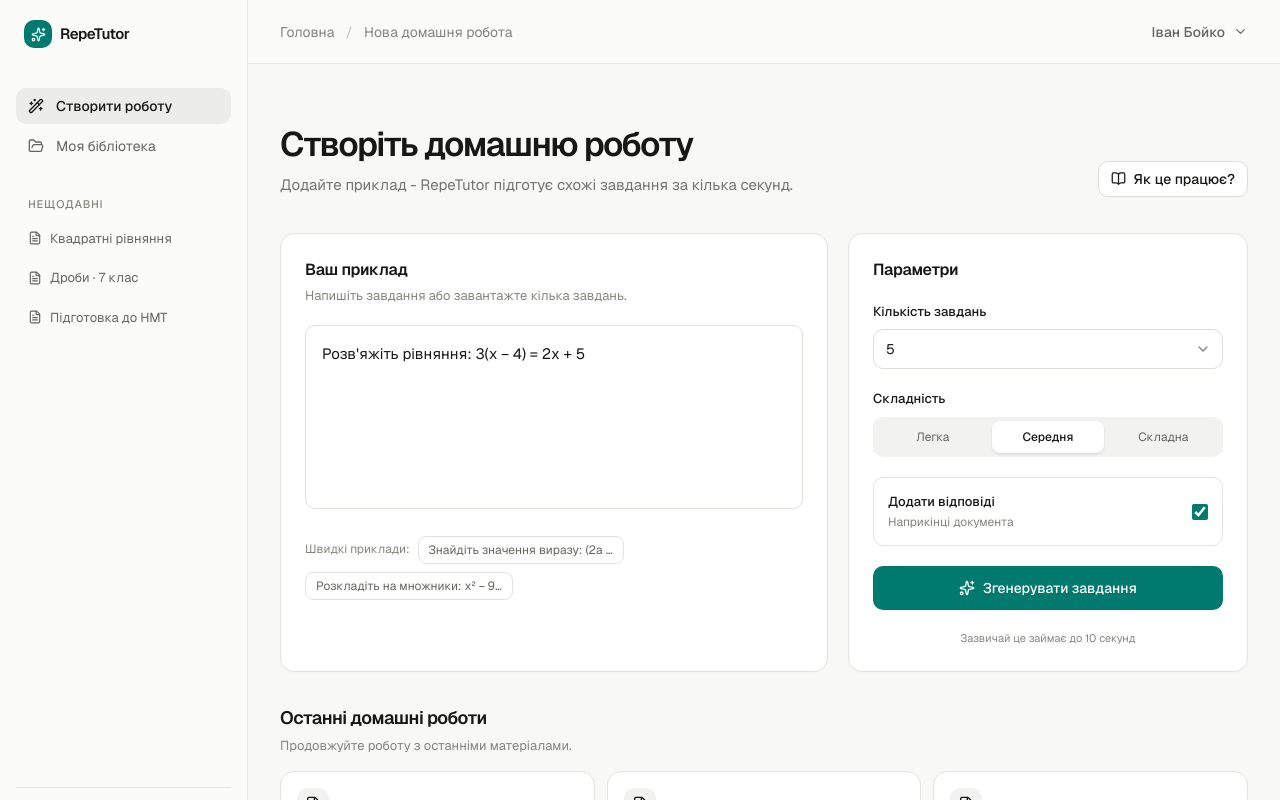
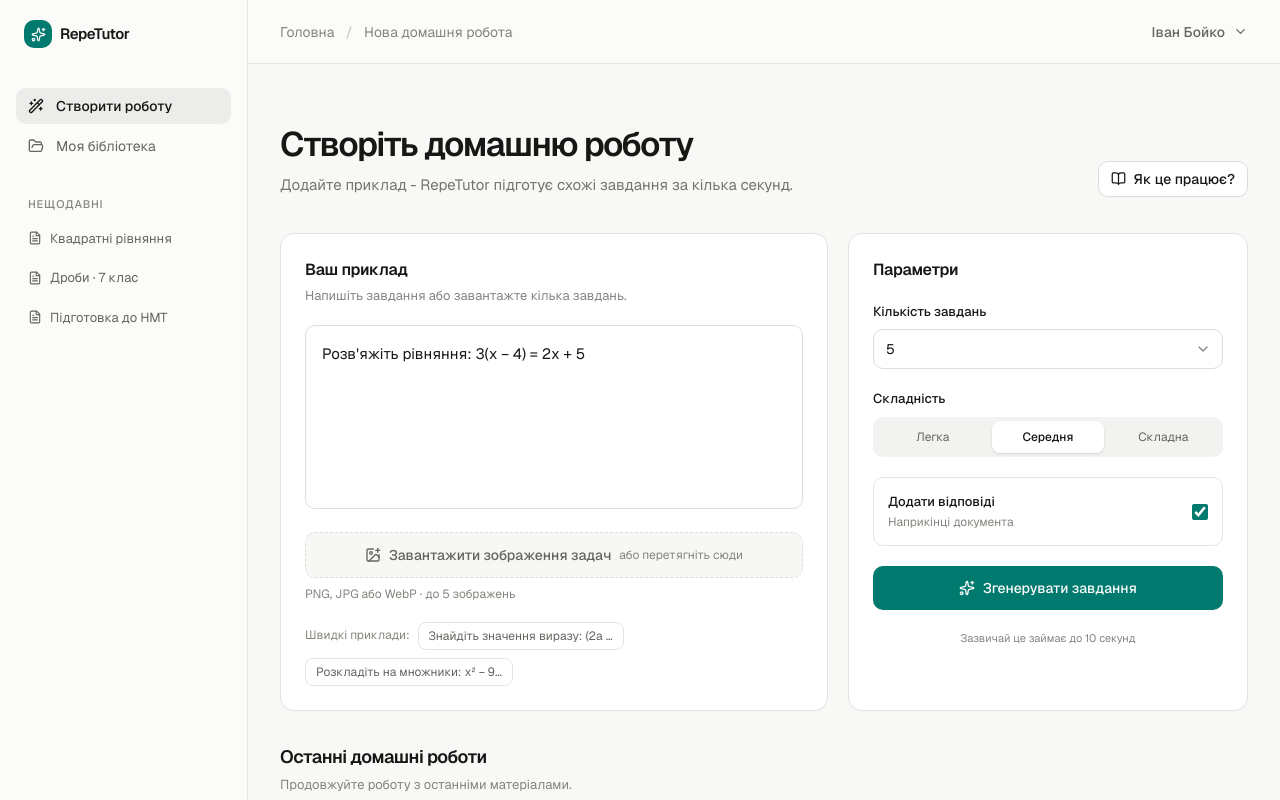
Before and after one commit to ilko-dev/repetutor, a Next.js app in the folder web/: page / in a window 1280 px wide. Shown: the top 800 px of the page. Built offline with nearby package versions, Linux system fonts and the light colour scheme.

Commit message:
feat: add task image uploads

```diff
--- a/web/features/homework-generator/components/generator-form.tsx
+++ b/web/features/homework-generator/components/generator-form.tsx
@@ -1,13 +1,17 @@
 import { ChevronDown, Sparkles } from "lucide-react";
 import { SurfaceCard } from "@/components/ui/surface-card";
 import { EXAMPLE_TASKS } from "../data";
-import { TASK_COUNTS, type Difficulty, type TaskCount } from "../types";
+import { TASK_COUNTS, type Difficulty, type TaskCount, type TaskImage } from "../types";
+import { TaskImageUpload } from "./task-image-upload";
 
 type GeneratorFormProps = {
   example: string;
   taskCount: TaskCount;
   difficulty: Difficulty;
+  images: TaskImage[];
   onExampleChange: (value: string) => void;
+  onImagesAdd: (files: FileList | File[]) => void;
+  onImageRemove: (imageId: string) => void;
   onTaskCountChange: (value: TaskCount) => void;
   onDifficultyChange: (value: Difficulty) => void;
   onGenerate: () => void;
@@ -19,12 +23,13 @@ const difficulties: { value: Difficulty; label: string }[] = [
   { value: "hard", label: "Складна" },
 ];
 
-export function GeneratorForm({ example, taskCount, difficulty, onExampleChange, onTaskCountChange, onDifficultyChange, onGenerate }: GeneratorFormProps) {
+export function GeneratorForm({ example, taskCount, difficulty, images, onExampleChange, onImagesAdd, onImageRemove, onTaskCountChange, onDifficultyChange, onGenerate }: GeneratorFormProps) {
   return (
     <div className="grid gap-5 xl:grid-cols-[minmax(0,1fr)_400px]">
       <SurfaceCard className="p-5 sm:p-6" elevated>
         <div className="mb-5 flex items-center justify-between"><div><h2 className="font-semibold tracking-[-0.02em]">Ваш приклад</h2><p className="mt-1 text-[13px] text-copy-muted">Напишіть завдання або завантажте кілька завдань.</p></div></div>
         <textarea aria-label="Приклад завдання" className="h-[184px] w-full resize-none rounded-lg border border-line-strong bg-surface p-4 text-[15px] leading-6 outline-none transition focus:border-focus focus:ring-2 focus:ring-focus/20" onChange={(event) => onExampleChange(event.target.value)} placeholder="Наприклад: Розв'яжіть рівняння..." value={example} />
+        <TaskImageUpload images={images} onImageRemove={onImageRemove} onImagesAdd={onImagesAdd} />
         <div className="mt-5 flex flex-wrap gap-2"><span className="w-full text-[12px] text-copy-muted sm:w-auto sm:py-1">Швидкі приклади:</span>{EXAMPLE_TASKS.slice(1).map((task) => <button className="rounded-md border border-line px-2.5 py-1 text-[12px] text-copy hover:bg-surface-hover" key={task} onClick={() => onExampleChange(task)} type="button">{task.length > 30 ? `${task.slice(0, 30)}…` : task}</button>)}</div>
       </SurfaceCard>
 
@@ -34,7 +39,7 @@ export function GeneratorForm({ example, taskCount, difficulty, onExampleChange,
           <label className="block"><span className="mb-2 block text-[13px] font-medium">Кількість завдань</span><div className="relative"><select className="h-10 w-full appearance-none rounded-lg border border-line-strong bg-surface px-3 text-sm outline-none focus:border-focus" onChange={(event) => onTaskCountChange(Number(event.target.value) as TaskCount)} value={taskCount}>{TASK_COUNTS.map((count) => <option key={count} value={count}>{count}</option>)}</select><ChevronDown className="pointer-events-none absolute right-3 top-3 text-copy-muted" size={16} /></div></label>
           <div><span className="mb-2 block text-[13px] font-medium">Складність</span><div className="grid grid-cols-3 gap-1 rounded-lg bg-surface-muted p-1">{difficulties.map(({ value, label }) => <button aria-pressed={difficulty === value} className={`rounded-md py-2 text-xs ${difficulty === value ? "bg-surface font-medium shadow-sm" : "text-copy"}`} key={value} onClick={() => onDifficultyChange(value)} type="button">{label}</button>)}</div></div>
           <label className="flex cursor-pointer items-center justify-between rounded-lg border border-line p-3.5"><span><span className="block text-[13px] font-medium">Додати відповіді</span><span className="mt-0.5 block text-[12px] text-copy-muted">Наприкінці документа</span></span><input className="size-4 accent-primary" defaultChecked type="checkbox" /></label>
-          <button className="flex h-11 w-full items-center justify-center gap-2 rounded-lg bg-primary text-sm font-medium text-primary-foreground transition hover:bg-primary/90 disabled:cursor-not-allowed disabled:opacity-50" disabled={!example.trim()} onClick={onGenerate} type="button"><Sparkles size={16} /> Згенерувати завдання</button>
+          <button className="flex h-11 w-full items-center justify-center gap-2 rounded-lg bg-primary text-sm font-medium text-primary-foreground transition hover:bg-primary/90 disabled:cursor-not-allowed disabled:opacity-50" disabled={!example.trim() && images.length === 0} onClick={onGenerate} type="button"><Sparkles size={16} /> Згенерувати завдання</button>
           <p className="text-center text-[11px] text-copy-muted">Зазвичай це займає до 10 секунд</p>
         </div>
       </SurfaceCard>
--- a/web/features/homework-generator/components/homework-generator.tsx
+++ b/web/features/homework-generator/components/homework-generator.tsx
@@ -1,9 +1,9 @@
 "use client";
 
-import { useState } from "react";
+import { useEffect, useRef, useState } from "react";
 import { BookOpen } from "lucide-react";
 import { EXAMPLE_TASKS, GENERATED_TASKS } from "../data";
-import type { Difficulty, TaskCount } from "../types";
+import type { Difficulty, TaskCount, TaskImage } from "../types";
 import { GeneratorForm } from "./generator-form";
 import { HomeworkResult } from "./homework-result";
 import { RecentHomework } from "./recent-homework";
@@ -12,10 +12,44 @@ export function HomeworkGenerator() {
   const [example, setExample] = useState<string>(EXAMPLE_TASKS[0]);
   const [taskCount, setTaskCount] = useState<TaskCount>(5);
   const [difficulty, setDifficulty] = useState<Difficulty>("medium");
+  const [images, setImages] = useState<TaskImage[]>([]);
   const [isGenerated, setIsGenerated] = useState(false);
   const [copied, setCopied] = useState(false);
 
   const tasks = GENERATED_TASKS.slice(0, taskCount);
+  const imageUrlsRef = useRef<string[]>([]);
+
+  useEffect(() => () => {
+    imageUrlsRef.current.forEach((url) => URL.revokeObjectURL(url));
+  }, []);
+
+  function addImages(files: FileList | File[]) {
+    const imageFiles = Array.from(files).filter((file) => file.type.startsWith("image/"));
+
+    setImages((currentImages) => {
+      const filesToAdd = imageFiles.slice(0, Math.max(0, 5 - currentImages.length));
+      const newImages = filesToAdd.map((file) => {
+        const previewUrl = URL.createObjectURL(file);
+        imageUrlsRef.current.push(previewUrl);
+        return { id: crypto.randomUUID(), file, previewUrl };
+      });
+
+      return [...currentImages, ...newImages];
+    });
+  }
+
+  function removeImage(imageId: string) {
+    setImages((currentImages) => {
+      const image = currentImages.find((item) => item.id === imageId);
+
+      if (image) {
+        URL.revokeObjectURL(image.previewUrl);
+        imageUrlsRef.current = imageUrlsRef.current.filter((url) => url !== image.previewUrl);
+      }
+
+      return currentImages.filter((item) => item.id !== imageId);
+    });
+  }
 
   function generateHomework() {
     setIsGenerated(true);
@@ -42,7 +76,7 @@ export function HomeworkGenerator() {
         <button className="flex h-9 items-center justify-center gap-2 rounded-lg border border-[#deded9] bg-white px-3 text-sm font-medium shadow-[0_1px_1px_rgba(0,0,0,.02)] hover:bg-[#fafafa]" type="button"><BookOpen size={15} /> Як це працює?</button>
       </div>
 
-      <GeneratorForm difficulty={difficulty} example={example} onDifficultyChange={setDifficulty} onExampleChange={setExample} onGenerate={generateHomework} onTaskCountChange={setTaskCount} taskCount={taskCount} />
+      <GeneratorForm difficulty={difficulty} example={example} images={images} onDifficultyChange={setDifficulty} onExampleChange={setExample} onGenerate={generateHomework} onImageRemove={removeImage} onImagesAdd={addImages} onTaskCountChange={setTaskCount} taskCount={taskCount} />
 
       <section className="mt-8" id="library">
         {isGenerated ? <HomeworkResult copied={copied} onCopy={copyHomework} tasks={tasks} /> : <RecentHomework />}
--- /dev/null
+++ b/web/features/homework-generator/components/task-image-upload.tsx
@@ -0,0 +1,48 @@
+import Image from "next/image";
+import { ImagePlus, X } from "lucide-react";
+import type { ChangeEvent, DragEvent } from "react";
+import type { TaskImage } from "../types";
+
+type TaskImageUploadProps = {
+  images: TaskImage[];
+  onImagesAdd: (files: FileList | File[]) => void;
+  onImageRemove: (imageId: string) => void;
+};
+
+export function TaskImageUpload({ images, onImagesAdd, onImageRemove }: TaskImageUploadProps) {
+  function handleInputChange(event: ChangeEvent<HTMLInputElement>) {
+    if (event.target.files) {
+      onImagesAdd(event.target.files);
+      event.target.value = "";
+    }
+  }
+
+  function handleDrop(event: DragEvent<HTMLLabelElement>) {
+    event.preventDefault();
+    onImagesAdd(event.dataTransfer.files);
+  }
+
+  return (
+    <div className="mt-4">
+      <label className="flex cursor-pointer items-center justify-center gap-2 rounded-lg border border-dashed border-line-strong bg-surface-hover px-4 py-3 text-sm font-medium text-copy transition hover:border-primary hover:text-app-foreground" onDragOver={(event) => event.preventDefault()} onDrop={handleDrop}>
+        <ImagePlus size={16} />
+        <span>Завантажити зображення задач</span>
+        <span className="hidden text-xs font-normal text-copy-muted sm:inline">або перетягніть сюди</span>
+        <input accept="image/png,image/jpeg,image/webp" className="sr-only" multiple onChange={handleInputChange} type="file" />
+      </label>
+      <p className="mt-2 text-xs text-copy-muted">PNG, JPG або WebP · до 5 зображень</p>
+
+      {images.length > 0 && (
+        <ul className="mt-3 grid grid-cols-2 gap-3 sm:grid-cols-3">
+          {images.map((image) => (
+            <li className="group relative overflow-hidden rounded-lg border border-line bg-surface" key={image.id}>
+              <Image alt={`Завантажена задача: ${image.file.name}`} className="h-24 w-full object-cover" height={96} src={image.previewUrl} unoptimized width={144} />
+              <span className="block truncate px-2 py-1.5 text-xs text-copy" title={image.file.name}>{image.file.name}</span>
+              <button aria-label={`Видалити ${image.file.name}`} className="absolute right-1.5 top-1.5 flex size-6 items-center justify-center rounded-md bg-app-foreground/80 text-white opacity-0 transition group-hover:opacity-100 focus:opacity-100" onClick={() => onImageRemove(image.id)} type="button"><X size={14} /></button>
+            </li>
+          ))}
+        </ul>
+      )}
+    </div>
+  );
+}
--- a/web/features/homework-generator/types.ts
+++ b/web/features/homework-generator/types.ts
@@ -7,3 +7,9 @@ export type HomeworkTask = {
   id: string;
   text: string;
 };
+
+export type TaskImage = {
+  id: string;
+  file: File;
+  previewUrl: string;
+};
```
